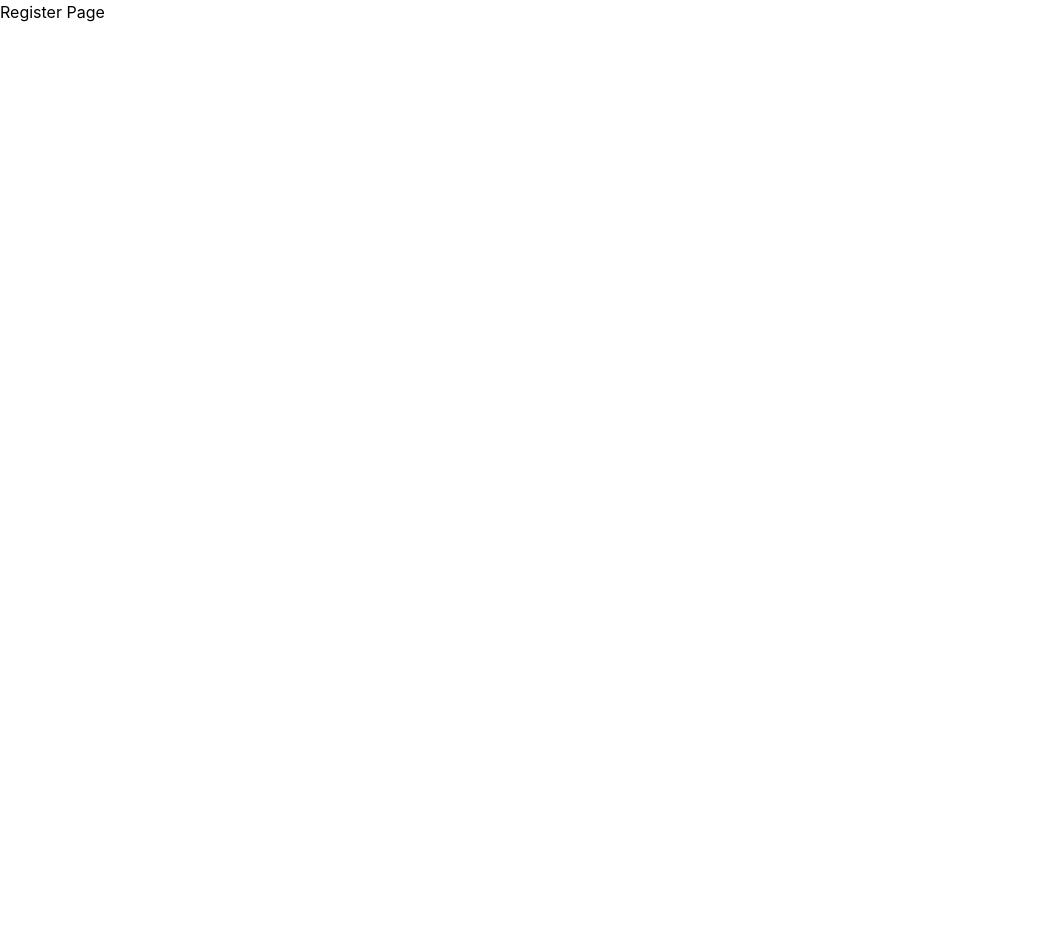
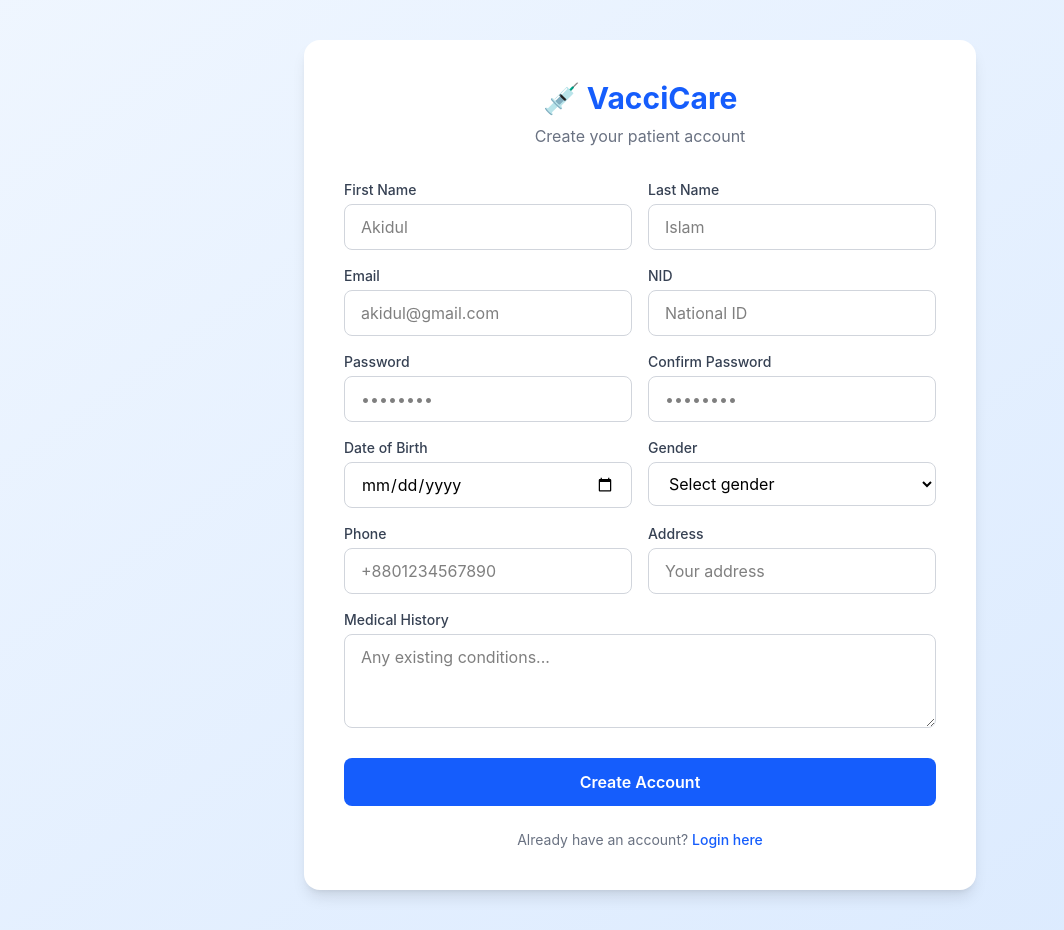
Before and after one commit to mirajulmiraj09/Covid_campaign, a React app in the folder frontend/: page /register in a window 1280 px wide. Shown: the whole page, without its empty margins (0-1064 px from the left). Before the commit the page ends 800 px from the top, so only its background shows below. Built offline with nearby package versions, Linux system fonts and the light colour scheme; the HTML template or start-up script is replaced by a standard one.

Commit message:
added registerpage

```diff
--- a/frontend/src/App.jsx
+++ b/frontend/src/App.jsx
@@ -1,12 +1,13 @@
 import { Routes, Route } from 'react-router-dom'
 import LoginPage from './pages/auth/LoginPage'
+import RegisterPage from './pages/auth/RegisterPage'
 
 export default function App() {
   return (
     <Routes>
       <Route path="/" element={<div>Landing Page</div>} />
       <Route path="/login" element= {<LoginPage />} />
-      <Route path="/register" element={<div>Register Page</div>} />
+      <Route path="/register" element= {<RegisterPage/>} />
       <Route path="/patient/dashboard" element={<div>Patient Dashboard</div>} />
       <Route path="/doctor/dashboard" element={<div>Doctor Dashboard</div>} />
     </Routes>
--- /dev/null
+++ b/frontend/src/pages/auth/RegisterPage.jsx
@@ -0,0 +1,152 @@
+import { useState } from 'react'
+import { useNavigate, Link } from 'react-router-dom'
+import api from '../../services/api'
+
+export default function RegisterPage() {
+  const [formData, setFormData] = useState({
+    email: '',
+    password: '',
+    confirm_password: '',
+    profile: {
+      first_name: '',
+      last_name: '',
+      nid: '',
+      dob: '',
+      gender: '',
+      phone: '',
+      address: '',
+      medical_history: ''
+    }
+  })
+  const [error, setError] = useState('')
+  const [loading, setLoading] = useState(false)
+  const navigate = useNavigate()
+
+  const handleChange = (e) => {
+    const { name, value } = e.target
+    if (name in formData.profile) {
+      setFormData(prev => ({
+        ...prev,
+        profile: { ...prev.profile, [name]: value }
+      }))
+    } else {
+      setFormData(prev => ({ ...prev, [name]: value }))
+    }
+  }
+
+  const handleSubmit = async (e) => {
+    e.preventDefault()
+    setLoading(true)
+    setError('')
+    try {
+      await api.post('auth/register/patient/', formData)
+      navigate('/login')
+    } catch (err) {
+      setError(JSON.stringify(err.response?.data))
+    } finally {
+      setLoading(false)
+    }
+  }
+
+  return (
+    <div className="min-h-screen bg-gradient-to-br from-blue-50 to-blue-100 flex items-center justify-center py-10">
+      <div className="bg-white rounded-2xl shadow-lg p-10 w-full max-w-2xl">
+
+        <div className="text-center mb-8">
+          <h1 className="text-3xl font-bold text-blue-600">💉 VacciCare</h1>
+          <p className="text-gray-500 mt-2">Create your patient account</p>
+        </div>
+
+        {error && (
+          <div className="bg-red-50 text-red-500 px-4 py-3 rounded-lg mb-6 text-sm">
+            {error}
+          </div>
+        )}
+
+        <div className="grid grid-cols-2 gap-4">
+          <div>
+            <label className="block text-sm font-medium text-gray-700 mb-1">First Name</label>
+            <input name="first_name" onChange={handleChange}
+              className="w-full border border-gray-300 rounded-lg px-4 py-2.5 focus:outline-none focus:ring-2 focus:ring-blue-500"
+              placeholder="Akidul" />
+          </div>
+          <div>
+            <label className="block text-sm font-medium text-gray-700 mb-1">Last Name</label>
+            <input name="last_name" onChange={handleChange}
+              className="w-full border border-gray-300 rounded-lg px-4 py-2.5 focus:outline-none focus:ring-2 focus:ring-blue-500"
+              placeholder="Islam" />
+          </div>
+          <div>
+            <label className="block text-sm font-medium text-gray-700 mb-1">Email</label>
+            <input name="email" type="email" onChange={handleChange}
+              className="w-full border border-gray-300 rounded-lg px-4 py-2.5 focus:outline-none focus:ring-2 focus:ring-blue-500"
+              placeholder="akidul@gmail.com" />
+          </div>
+          <div>
+            <label className="block text-sm font-medium text-gray-700 mb-1">NID</label>
+            <input name="nid" onChange={handleChange}
+              className="w-full border border-gray-300 rounded-lg px-4 py-2.5 focus:outline-none focus:ring-2 focus:ring-blue-500"
+              placeholder="National ID" />
+          </div>
+          <div>
+            <label className="block text-sm font-medium text-gray-700 mb-1">Password</label>
+            <input name="password" type="password" onChange={handleChange}
+              className="w-full border border-gray-300 rounded-lg px-4 py-2.5 focus:outline-none focus:ring-2 focus:ring-blue-500"
+              placeholder="••••••••" />
+          </div>
+          <div>
+            <label className="block text-sm font-medium text-gray-700 mb-1">Confirm Password</label>
+            <input name="confirm_password" type="password" onChange={handleChange}
+              className="w-full border border-gray-300 rounded-lg px-4 py-2.5 focus:outline-none focus:ring-2 focus:ring-blue-500"
+              placeholder="••••••••" />
+          </div>
+          <div>
+            <label className="block text-sm font-medium text-gray-700 mb-1">Date of Birth</label>
+            <input name="dob" type="date" onChange={handleChange}
+              className="w-full border border-gray-300 rounded-lg px-4 py-2.5 focus:outline-none focus:ring-2 focus:ring-blue-500" />
+          </div>
+          <div>
+            <label className="block text-sm font-medium text-gray-700 mb-1">Gender</label>
+            <select name="gender" onChange={handleChange}
+              className="w-full border border-gray-300 rounded-lg px-4 py-2.5 focus:outline-none focus:ring-2 focus:ring-blue-500">
+              <option value="">Select gender</option>
+              <option value="Male">Male</option>
+              <option value="Female">Female</option>
+              <option value="Other">Other</option>
+            </select>
+          </div>
+          <div>
+            <label className="block text-sm font-medium text-gray-700 mb-1">Phone</label>
+            <input name="phone" onChange={handleChange}
+              className="w-full border border-gray-300 rounded-lg px-4 py-2.5 focus:outline-none focus:ring-2 focus:ring-blue-500"
+              placeholder="+8801234567890" />
+          </div>
+          <div>
+            <label className="block text-sm font-medium text-gray-700 mb-1">Address</label>
+            <input name="address" onChange={handleChange}
+              className="w-full border border-gray-300 rounded-lg px-4 py-2.5 focus:outline-none focus:ring-2 focus:ring-blue-500"
+              placeholder="Your address" />
+          </div>
+          <div className="col-span-2">
+            <label className="block text-sm font-medium text-gray-700 mb-1">Medical History</label>
+            <textarea name="medical_history" onChange={handleChange} rows={3}
+              className="w-full border border-gray-300 rounded-lg px-4 py-2.5 focus:outline-none focus:ring-2 focus:ring-blue-500"
+              placeholder="Any existing conditions..." />
+          </div>
+        </div>
+
+        <button onClick={handleSubmit} disabled={loading}
+          className="w-full bg-blue-600 text-white py-3 rounded-lg font-semibold hover:bg-blue-700 disabled:opacity-50 mt-6">
+          {loading ? 'Creating account...' : 'Create Account'}
+        </button>
+
+        <p className="text-center text-gray-500 text-sm mt-6">
+          Already have an account?{' '}
+          <Link to="/login" className="text-blue-600 font-medium hover:underline">
+            Login here
+          </Link>
+        </p>
+      </div>
+    </div>
+  )
+}
```
